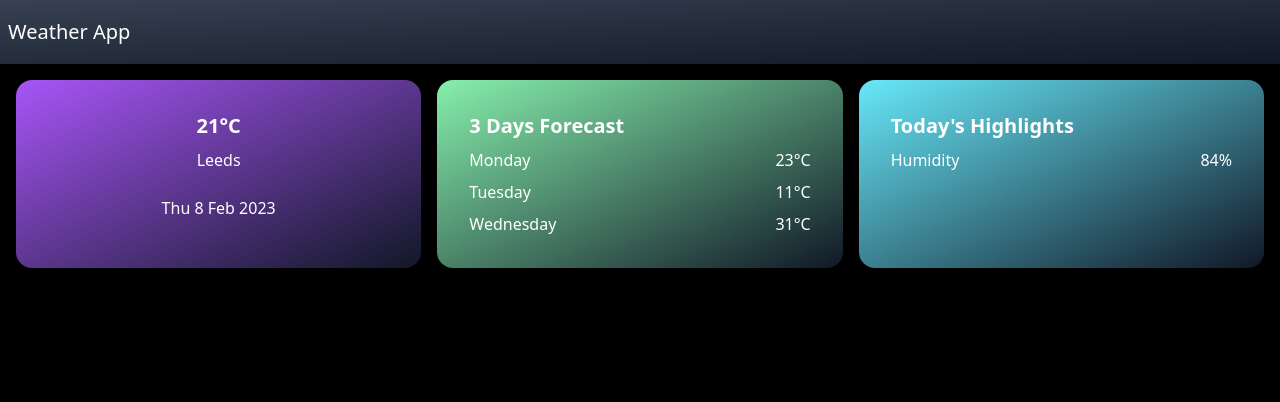
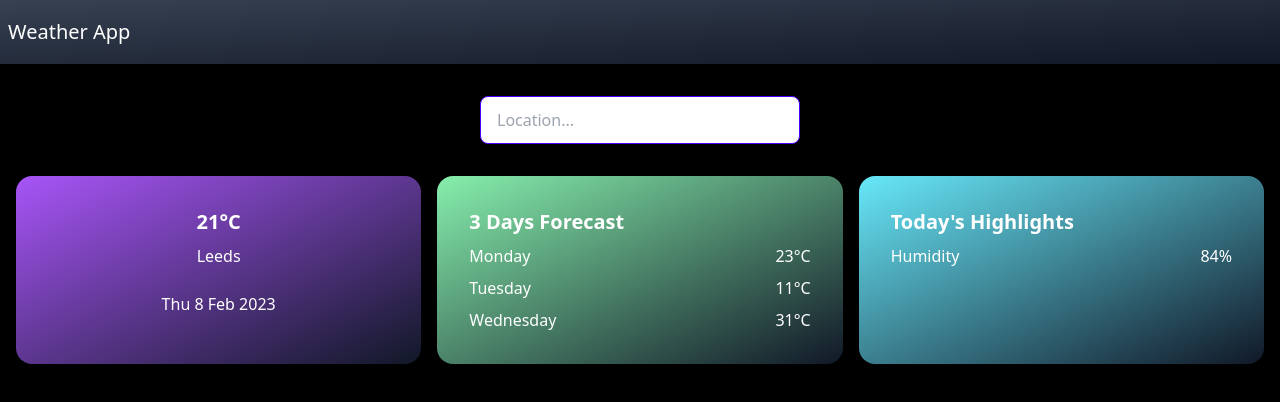
Before and after one commit to njagirdar786/next-weather-app, a Next.js app: page / in a window 1280 px wide. Shown: the top 402 px of the page. Built offline with nearby package versions, Linux system fonts and the light colour scheme.

Commit message:
added input box

```diff
--- a/app/globals.css
+++ b/app/globals.css
@@ -2,7 +2,7 @@
 @tailwind components;
 @tailwind utilities;
 
-/* :root {
+:root {
   --foreground-rgb: 0, 0, 0;
   --background-start-rgb: 214, 219, 220;
   --background-end-rgb: 255, 255, 255;
@@ -14,7 +14,7 @@
     --background-start-rgb: 0, 0, 0;
     --background-end-rgb: 0, 0, 0;
   }
-} */
+}
 
 
 html, body {
--- a/app/page.js
+++ b/app/page.js
@@ -1,9 +1,15 @@
-import Image from "next/image";
+"use client";
 
 export default function Home() {
   return (
-    <div className="p-4 bg-black text-white min-h-screen">
-      <div className="grid grid-cols-1 md:grid-cols-2 lg:grid-cols-3 gap-4">
+    <div className="flex flex-col items-center p-4 bg-black text-white min-h-screen">
+      <input
+        type="text"
+        placeholder="Location..."
+        className="input input-bordered input-primary w-full max-w-xs mb-8 mt-4"
+      />
+
+      <div className="w-full grid grid-cols-1 md:grid-cols-2 lg:grid-cols-3 gap-4">
         <div className="card bg-gradient-to-br from-purple-500 to-gray-900">
           <div className="card-body items-center text-center">
             <h2 className="card-title">21°C</h2>
--- a/package.json
+++ b/package.json
@@ -15,8 +15,8 @@
   },
   "devDependencies": {
     "autoprefixer": "^10.0.1",
-    "daisyui": "^4.6.1",
+    "daisyui": "^4.6.2",
     "postcss": "^8",
-    "tailwindcss": "^3.3.0"
+    "tailwindcss": "^3.4.1"
   }
 }
```
Also changed, not shown: 1 other file (tests, documents, lock files or other folders).
